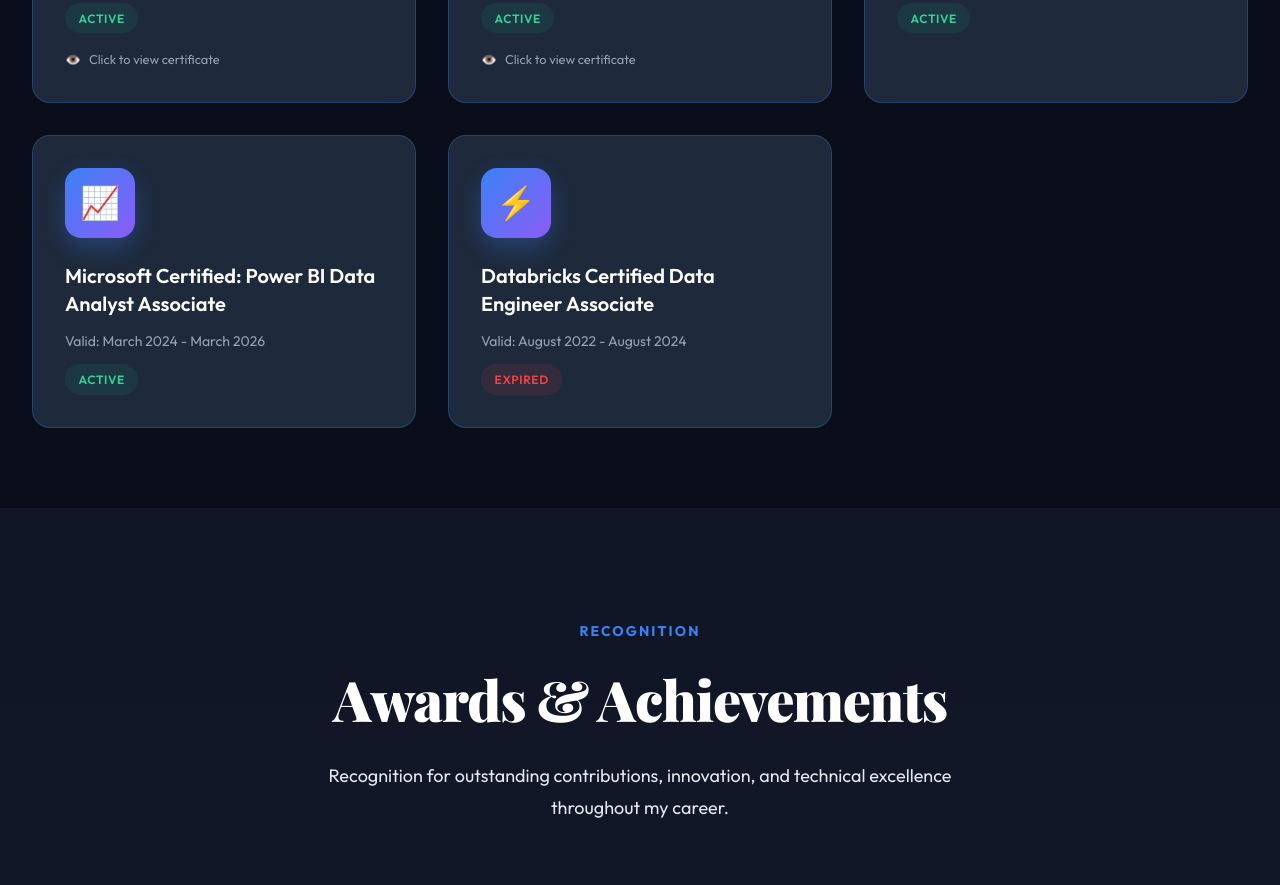
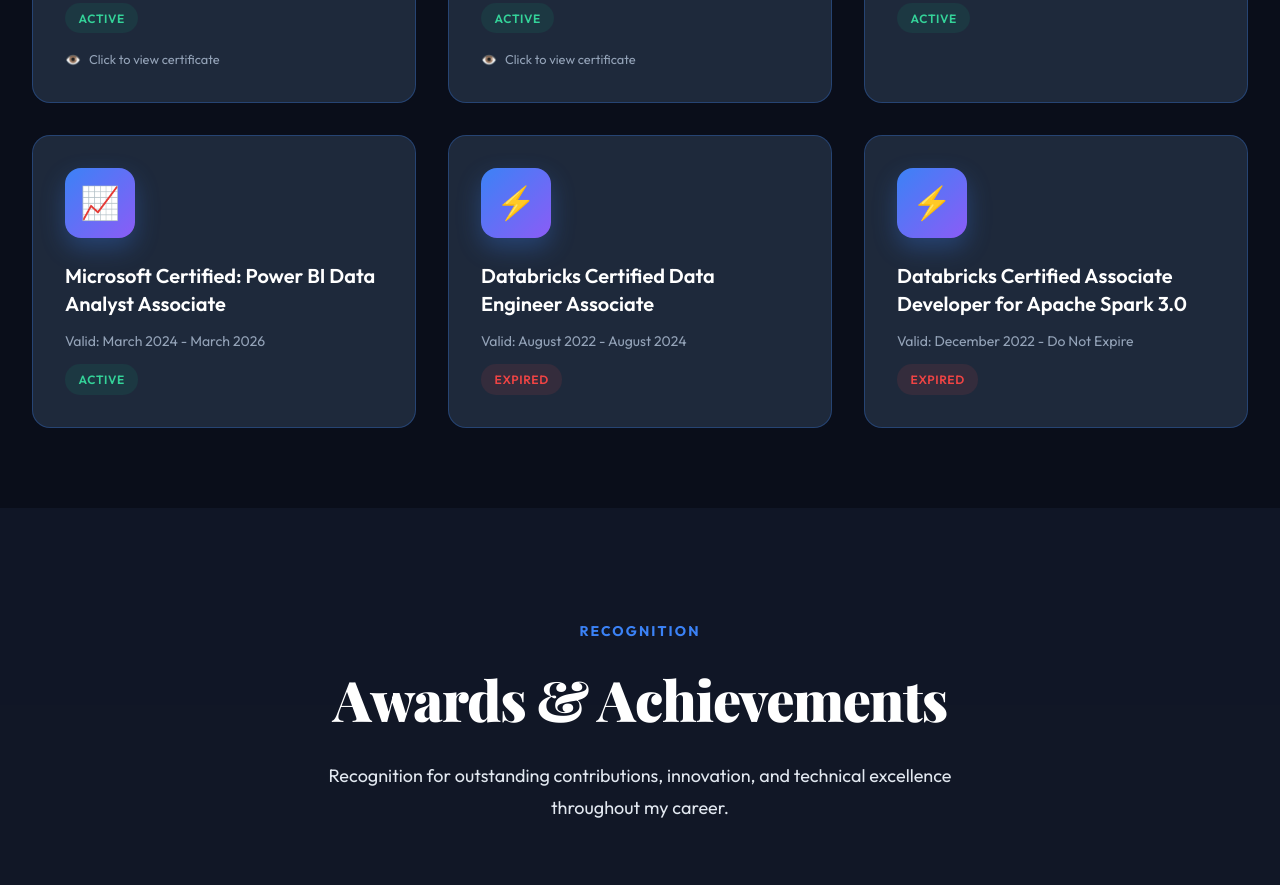
Before and after one commit to praveent27/praveent27.github.io, a plain HTML site: page index.html in a window 1280 px wide. Shown: the part 6160-7045 px from the top of the page. Drawn offline with nearby package versions, Linux system fonts and the light colour scheme.

Commit message:
Update index.html

```diff
--- a/index.html
+++ b/index.html
@@ -1573,6 +1573,12 @@
                     <div class="cert-meta">Valid: August 2022 - August 2024</div>
                     <span class="cert-status expired">Expired</span>
                 </div>
+                <div class="cert-card reveal" onclick="openModal('cert-spark-de')">
+                    <div class="cert-badge">⚡</div>
+                    <h3>Databricks Certified Associate Developer for Apache Spark 3.0</h3>
+                    <div class="cert-meta">Valid: December 2022 - Do Not Expire</div>
+                    <span class="cert-status expired">Expired</span>
+                </div>
             </div>
         </div>
     </section>
@@ -1809,11 +1815,12 @@
             const caption = document.getElementById('modalCaption');
 
             const items = {
-                'cert-fabric-de': { src: 'assets/cert/fabric-de.png', caption: 'Microsoft Fabric Data Engineer' },
-                'cert-fabric-analytics': { src: 'assets/cert/fabric-analytics.png', caption: 'Microsoft Fabric Analytics Engineer' },
+                'cert-fabric-de': { src: 'assets/cert/fde.png', caption: 'Microsoft Fabric Data Engineer' },
+                'cert-fabric-analytics': { src: 'assets/cert/fae.png', caption: 'Microsoft Fabric Analytics Engineer' },
                 'cert-azure-de': { src: 'assets/cert/de.png', caption: 'Azure Data Engineer' },
-                'cert-powerbi': { src: 'assets/cert/powerbi.png', caption: 'Power BI Data Analyst' },
-                'cert-databricks-de': { src: 'assets/cert/databricks-de.png', caption: 'Databricks Data Engineer' },
+                'cert-powerbi': { src: 'assets/cert/pbi.png', caption: 'Power BI Data Analyst' },
+                'cert-databricks-de': { src: 'assets/cert/dbdea.png', caption: 'Databricks Data Engineer' },
+                'cert-spark-de': { src: 'assets/cert/spark.png', caption: 'Databricks Spark 3.0' },
                 'award-xtramile': { src: 'assets/cert/xm.jpg', caption: 'XtraMile Award' },
                 'award-inspiring-idea': { src: 'assets/cert/idea.jpg', caption: 'Most Inspiring Idea Award' }
             };
```
